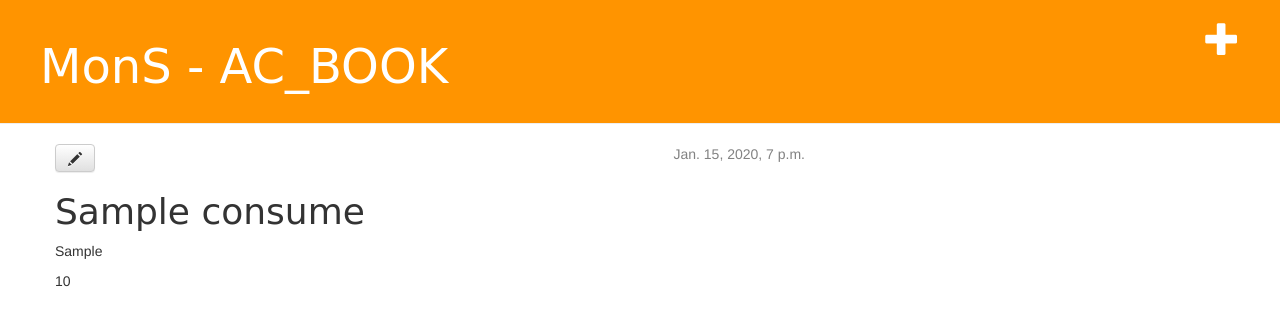
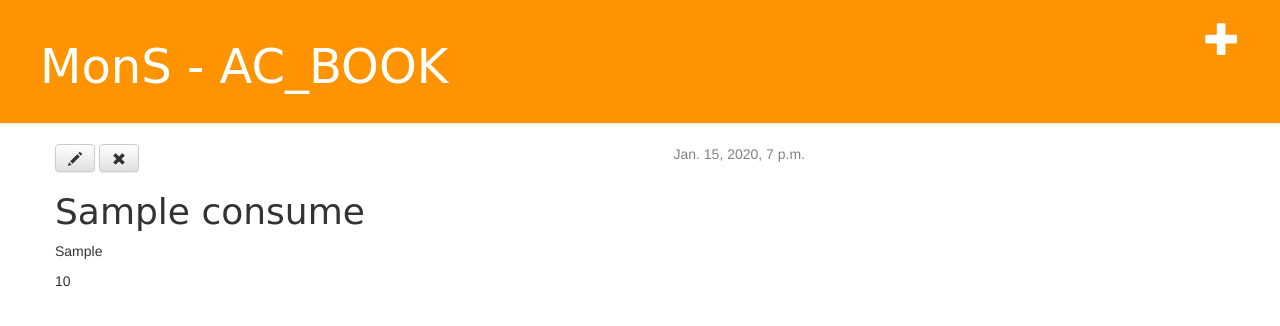
Before and after one commit to ErickRyu/MonS, a Django app: page /consume/1 in a window 1280 px wide. Shown: the top 326 px of the page. Run offline with Django 3.2, Linux system fonts and the light colour scheme; tables that the repository leaves empty hold one stand-in row (values such as "Sample post"); some libraries are stand-ins or nearby versions.

Commit message:
Update, add delete button

```diff
--- a/ac_book/templates/ac_book/consume_detail.html
+++ b/ac_book/templates/ac_book/consume_detail.html
@@ -3,6 +3,7 @@
 {% block content %}
 	<div class = "consume">
 		<a class="btn btn-default" href="{% url 'consume_edit' pk=consume.pk %}"><span class="glyphicon glyphicon-pencil"></span></a>
+		<a class="btn btn-default" href="{% url 'consume_remove' pk=consume.pk %}"><span class="glyphicon glyphicon-remove"></span></a>
 		{% if consume.con_date %}
 			<div class = "date">
 				{{ consume.con_date }}
```
